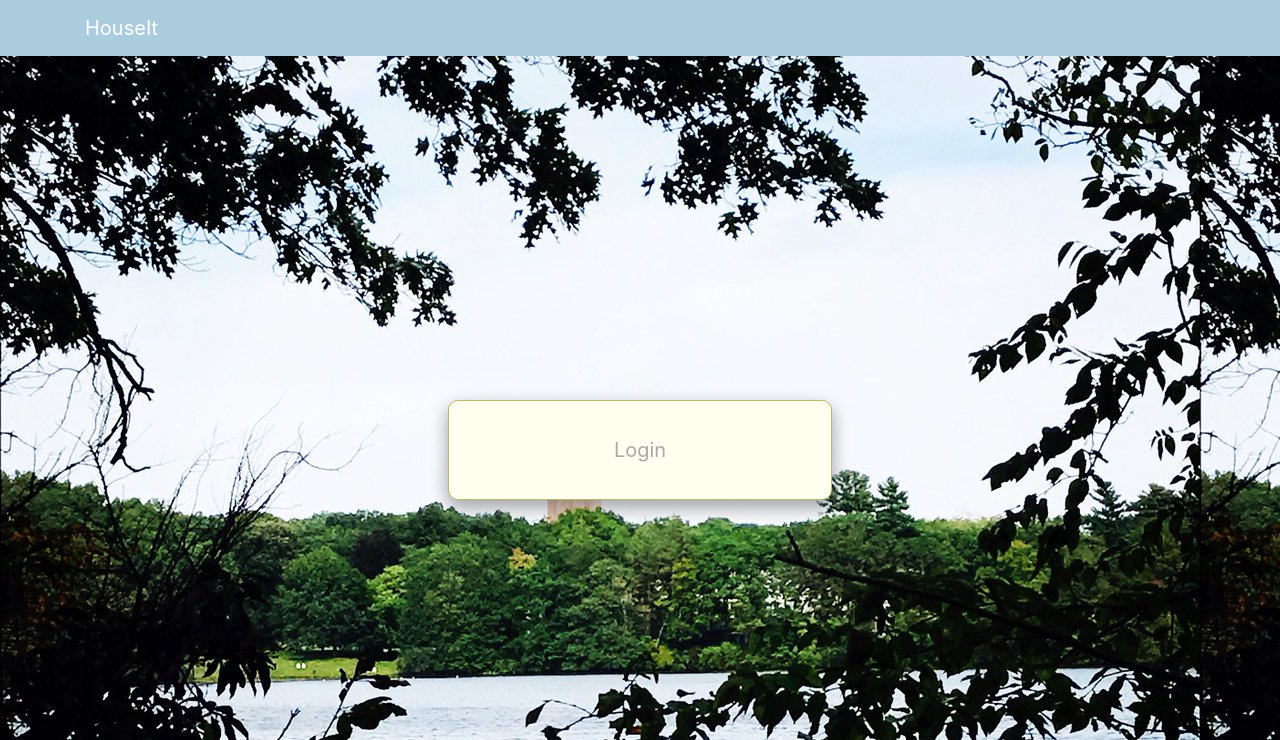
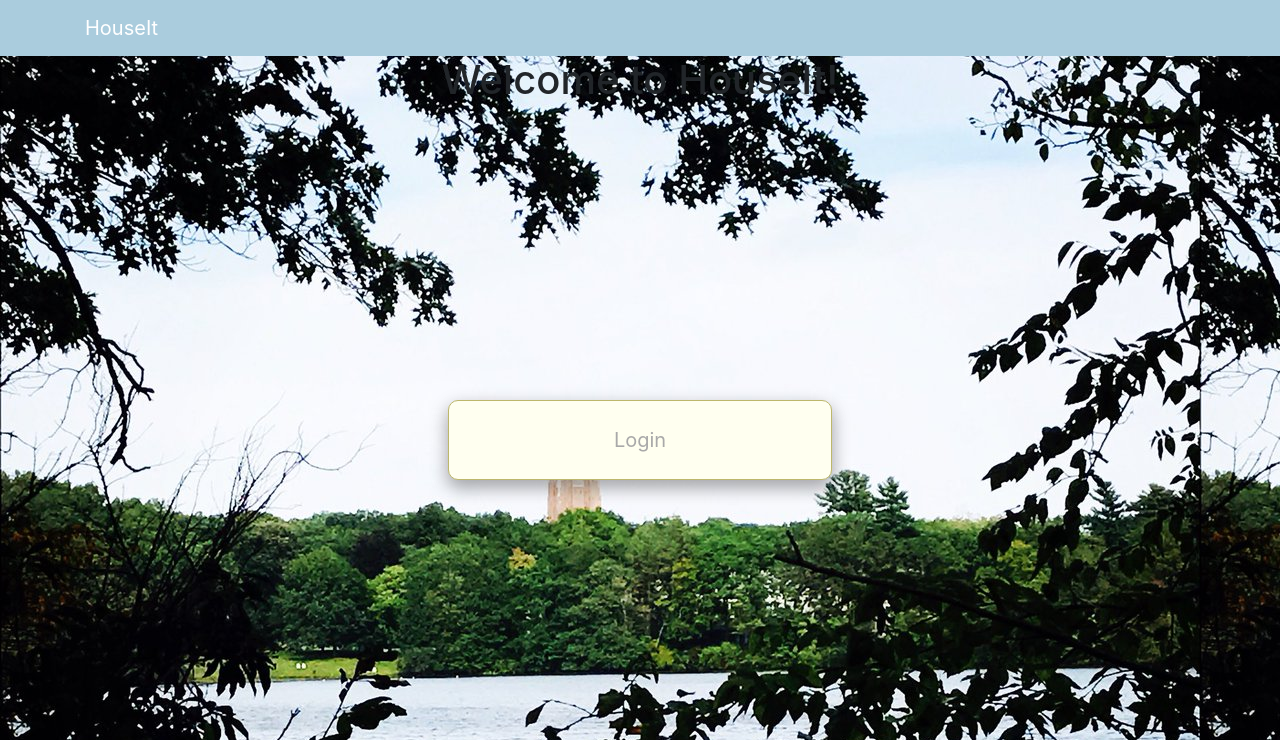
Before and after one commit to dtosca/HouseIt, a Flask app: page / in a window 1280 px wide. Shown: the top 740 px of the page. Run offline with Flask 2, Linux system fonts and the light colour scheme; some libraries are stand-ins or nearby versions.

Commit message:
title not showing up, same

```diff
--- a/templates/login.html
+++ b/templates/login.html
@@ -19,7 +19,7 @@
       body{
           background-image: url({{ url_for('static', filename='images/wellesley-bg.jpg') }});
       }
-      .wrapper {
+      h1, .wrapper {
           text-align: center;
       }
 
@@ -27,7 +27,7 @@
           position: absolute;
           top: 50%;
           left: 35%;
-          height: 100px;
+          height: 80px;
           width: 30%;
           font-size: 20px;
           background-color: ivory;
@@ -35,6 +35,14 @@
           border-radius: 10px;
           box-shadow: 0 8px 16px 0 rgba(0,0,0,0.2), 0 6px 20px 0 rgba(0,0,0,0.19);
           border: 1px solid darkkhaki;
+          -webkit-transition-duration: 0.4s; /* Safari */
+          transition-duration: 0.4s;
+          cursor: pointer;
+      }
+
+      .button:hover {
+          background-color: white;
+          color: darkgray;
       }
             </style>
 
@@ -55,7 +63,7 @@
     <div>
       <div class='wrapper'>
 
-      <h2>Welcome to HouseIt!</h2>
+      <h1>Welcome to HouseIt!</h1>
 
 
       {% with messages = get_flashed_messages() %}
@@ -71,7 +79,7 @@
       {% if username %}
               <!-- route defined by CAS -->
          <form action="/logout/">
-
+          <h1>Thanks for using HouseIt!</h1>
             <button class='button'>Logout</button>
 
         </form>
@@ -79,9 +87,9 @@
       {% else %}
               <!-- route defined by CAS -->
          <form action="/login/">
-          <div class='wrapper'>
+          <h1>Welcome to HouseIt!</h1>
             <button class='button'>Login</button>
-          </div>
+
         </form>
       {% endif %}
 
```
